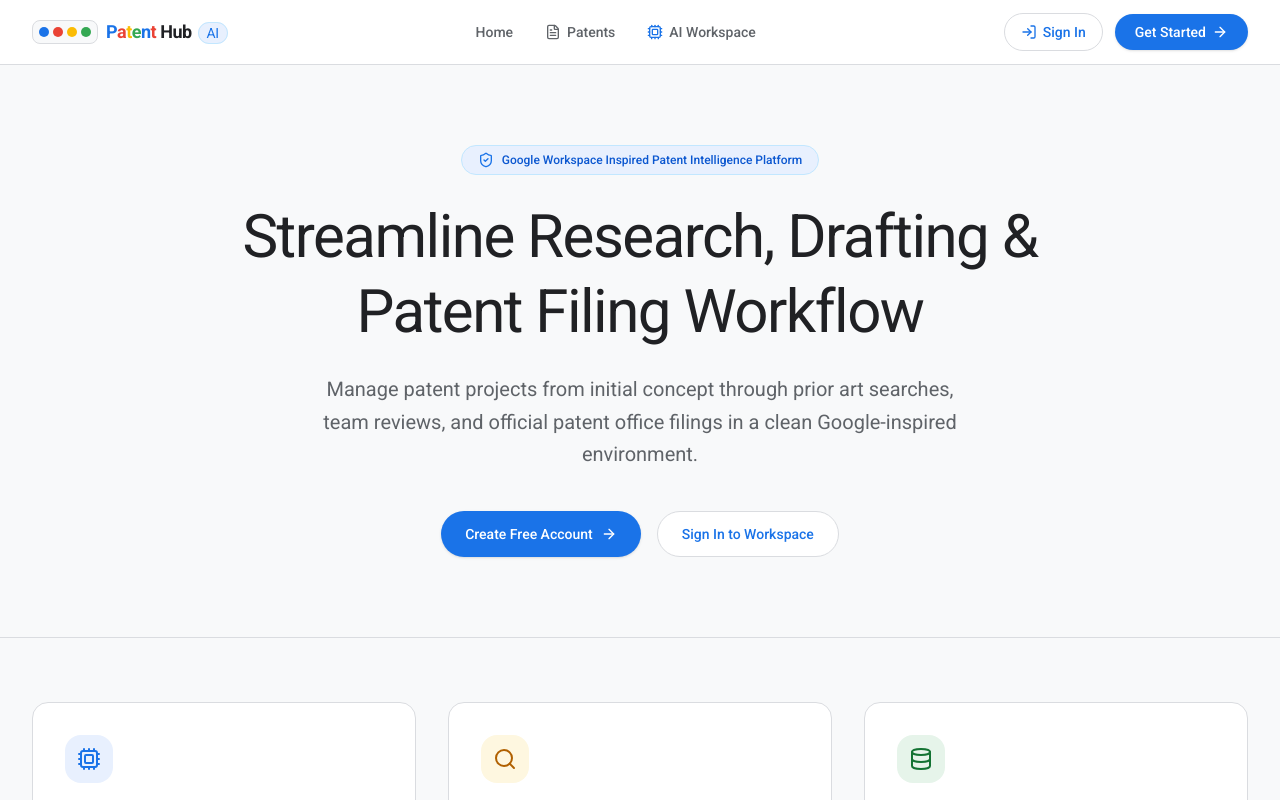
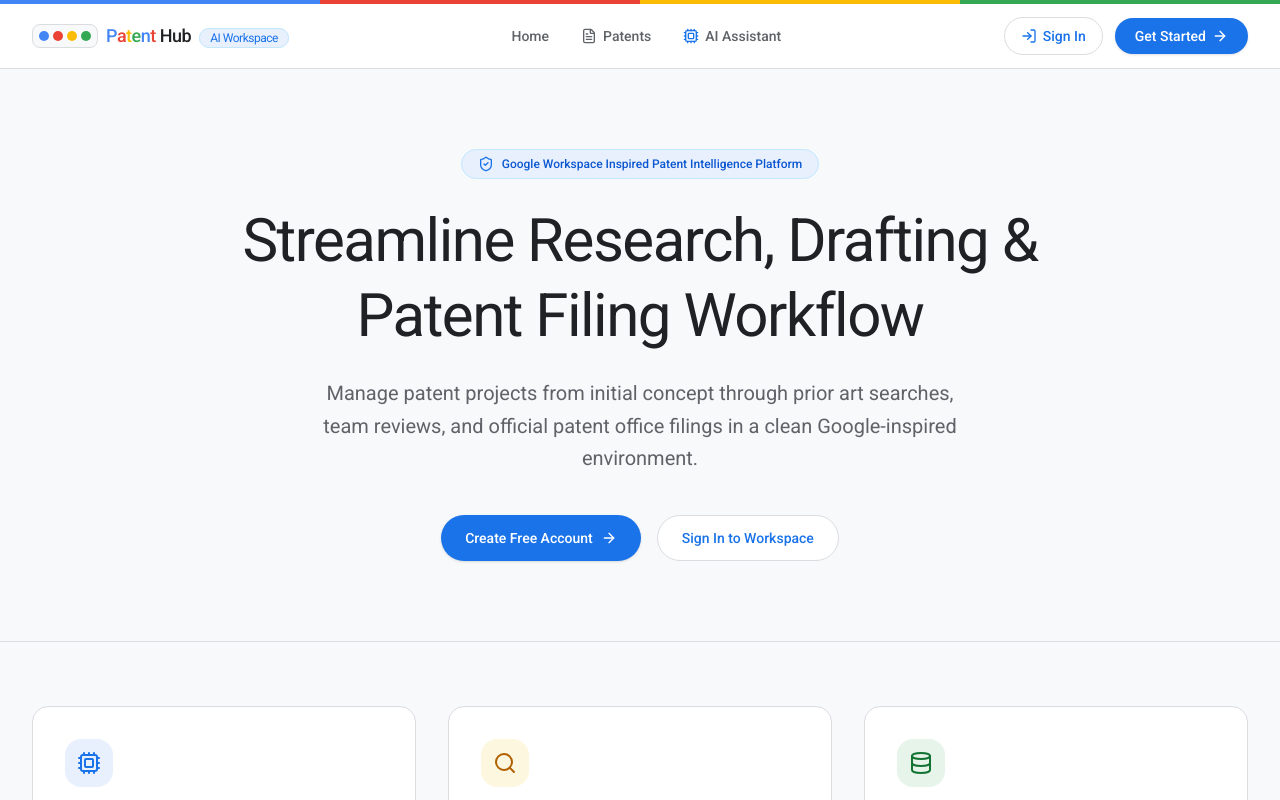
Before and after one commit to Athira1903/PatentHub-AI, a React (Vite) app in the folder client/: page / in a window 1280 px wide. Shown: the top 800 px of the page. Built offline with nearby package versions, Linux system fonts and the light colour scheme.

Commit message:
Completed full Google Workspace and Google Cloud Platform theme overhaul

```diff
--- a/client/index.html
+++ b/client/index.html
@@ -4,7 +4,7 @@
     <meta charset="UTF-8" />
     <link rel="icon" type="image/svg+xml" href="/favicon.svg" />
     <meta name="viewport" content="width=device-width, initial-scale=1.0" />
-    <title>PatentHub AI - Google Workspace Patent Intelligence</title>
+    <title>PatentHub AI - Google Workspace Patent Platform</title>
     <link rel="preconnect" href="https://fonts.googleapis.com">
     <link rel="preconnect" href="https://fonts.gstatic.com" crossorigin>
     <link href="https://fonts.googleapis.com/css2?family=Roboto:wght@300;400;500;700&display=swap" rel="stylesheet">
--- a/client/src/components/Navbar.tsx
+++ b/client/src/components/Navbar.tsx
@@ -4,26 +4,34 @@ import { LogIn, FileText, Cpu, ArrowRight } from 'lucide-react';
 
 export const Navbar: React.FC = () => {
   return (
-    <nav className="border-b border-[#dadce0] bg-white sticky top-0 z-50">
-      <div className="max-w-7xl mx-auto px-4 sm:px-6 lg:px-8">
+    <header className="sticky top-0 z-50 bg-white border-b border-[#dadce0]">
+      {/* Google 4-Color Top Stripe */}
+      <div className="h-1 w-full flex">
+        <div className="h-full w-1/4 bg-[#4285F4]"></div>
+        <div className="h-full w-1/4 bg-[#EA4335]"></div>
+        <div className="h-full w-1/4 bg-[#FBBC05]"></div>
+        <div className="h-full w-1/4 bg-[#34A853]"></div>
+      </div>
+
+      <nav className="max-w-7xl mx-auto px-4 sm:px-6 lg:px-8">
         <div className="flex items-center justify-between h-16">
           <Link to="/" className="flex items-center gap-2 text-xl font-bold tracking-tight text-[#202124]">
-            {/* Google 4-Color Dots Icon */}
+            {/* Google Logo Dot Icon */}
             <div className="flex items-center gap-1 p-1.5 rounded-lg bg-[#f8f9fa] border border-[#dadce0]">
-              <span className="w-2.5 h-2.5 rounded-full bg-[#1a73e8]"></span>
-              <span className="w-2.5 h-2.5 rounded-full bg-[#ea4335]"></span>
-              <span className="w-2.5 h-2.5 rounded-full bg-[#fbbc04]"></span>
-              <span className="w-2.5 h-2.5 rounded-full bg-[#34a853]"></span>
+              <span className="w-2.5 h-2.5 rounded-full bg-[#4285F4]"></span>
+              <span className="w-2.5 h-2.5 rounded-full bg-[#EA4335]"></span>
+              <span className="w-2.5 h-2.5 rounded-full bg-[#FBBC05]"></span>
+              <span className="w-2.5 h-2.5 rounded-full bg-[#34A853]"></span>
             </div>
-            <span className="font-semibold text-lg">
-              <span className="text-[#1a73e8]">P</span>
-              <span className="text-[#ea4335]">a</span>
-              <span className="text-[#fbbc04]">t</span>
-              <span className="text-[#34a853]">e</span>
-              <span className="text-[#1a73e8]">n</span>
-              <span className="text-[#ea4335]">t</span>
+            <span className="font-medium text-lg">
+              <span className="text-[#4285F4]">P</span>
+              <span className="text-[#EA4335]">a</span>
+              <span className="text-[#FBBC05]">t</span>
+              <span className="text-[#34A853]">e</span>
+              <span className="text-[#4285F4]">n</span>
+              <span className="text-[#EA4335]">t</span>
               <span className="text-[#202124] ml-1">Hub</span>
-              <span className="text-[#1a73e8] font-normal text-sm ml-1.5 px-2 py-0.5 rounded-full bg-[#e8f0fe] border border-[#c2e7ff]">AI</span>
+              <span className="text-[#1a73e8] font-normal text-xs ml-2 px-2.5 py-0.5 rounded-full bg-[#e8f0fe] border border-[#c2e7ff]">AI Workspace</span>
             </span>
           </Link>
 
@@ -35,7 +43,7 @@ export const Navbar: React.FC = () => {
             </Link>
             <Link to="/ai-assistant" className="flex items-center gap-1.5 hover:text-[#1a73e8] transition-colors">
               <Cpu className="w-4 h-4 text-[#1a73e8]" />
-              AI Workspace
+              AI Assistant
             </Link>
           </div>
 
@@ -55,7 +63,7 @@ export const Navbar: React.FC = () => {
             </Link>
           </div>
         </div>
-      </div>
-    </nav>
+      </nav>
+    </header>
   );
 };
--- a/client/src/layouts/DashboardLayout.tsx
+++ b/client/src/layouts/DashboardLayout.tsx
@@ -3,7 +3,6 @@ import { Outlet, Link, useNavigate, useLocation } from 'react-router-dom';
 import {
   LayoutDashboard,
   FolderKanban,
-  PlusCircle,
   FileText,
   Cpu,
   Users,
@@ -17,6 +16,7 @@ import {
   LogOut,
   ChevronLeft,
   Search,
+  Plus,
 } from 'lucide-react';
 import { api } from '../services/api';
 import toast from 'react-hot-toast';
@@ -58,7 +58,6 @@ export const DashboardLayout: React.FC = () => {
   const navItems = [
     { label: 'Dashboard', path: '/dashboard', icon: LayoutDashboard },
     { label: 'My Projects', path: '/dashboard/projects', icon: FolderKanban },
-    { label: 'Create Project', path: '/dashboard/create-project', icon: PlusCircle },
     { label: 'Documents', path: '/dashboard/documents', icon: FileText },
     { label: 'Prototype', path: '/dashboard/prototype', icon: Cpu },
     { label: 'Team', path: '/dashboard/team', icon: Users },
@@ -72,7 +71,16 @@ export const DashboardLayout: React.FC = () => {
   ];
 
   return (
-    <div className="min-h-screen bg-[#f8f9fa] text-[#202124] flex overflow-hidden">
+    <div className="min-h-screen bg-[#f8f9fa] text-[#202124] flex flex-col overflow-hidden">
+      {/* Google 4-Color Top Stripe */}
+      <div className="h-1 w-full flex sticky top-0 z-50">
+        <div className="h-full w-1/4 bg-[#4285F4]"></div>
+        <div className="h-full w-1/4 bg-[#EA4335]"></div>
+        <div className="h-full w-1/4 bg-[#FBBC05]"></div>
+        <div className="h-full w-1/4 bg-[#34A853]"></div>
+      </div>
+
+      <div className="flex-1 flex overflow-hidden">
         {/* Sidebar */}
         <aside
           className={`${
@@ -83,19 +91,19 @@ export const DashboardLayout: React.FC = () => {
           <div className="h-16 flex items-center justify-between px-4 border-b border-[#dadce0]">
             <Link to="/dashboard" className="flex items-center gap-2 font-bold text-[#202124] overflow-hidden">
               <div className="flex items-center gap-1 p-1 rounded-lg bg-[#f8f9fa] border border-[#dadce0] shrink-0">
-              <span className="w-2 h-2 rounded-full bg-[#1a73e8]"></span>
-              <span className="w-2 h-2 rounded-full bg-[#ea4335]"></span>
-              <span className="w-2 h-2 rounded-full bg-[#fbbc04]"></span>
-              <span className="w-2 h-2 rounded-full bg-[#34a853]"></span>
+                <span className="w-2 h-2 rounded-full bg-[#4285F4]"></span>
+                <span className="w-2 h-2 rounded-full bg-[#EA4335]"></span>
+                <span className="w-2 h-2 rounded-full bg-[#FBBC05]"></span>
+                <span className="w-2 h-2 rounded-full bg-[#34A853]"></span>
               </div>
               {!collapsed && (
-              <span className="font-semibold text-base">
-                <span className="text-[#1a73e8]">P</span>
-                <span className="text-[#ea4335]">a</span>
-                <span className="text-[#fbbc04]">t</span>
-                <span className="text-[#34a853]">e</span>
-                <span className="text-[#1a73e8]">n</span>
-                <span className="text-[#ea4335]">t</span>
+                <span className="font-medium text-base">
+                  <span className="text-[#4285F4]">P</span>
+                  <span className="text-[#EA4335]">a</span>
+                  <span className="text-[#FBBC05]">t</span>
+                  <span className="text-[#34A853]">e</span>
+                  <span className="text-[#4285F4]">n</span>
+                  <span className="text-[#EA4335]">t</span>
                   <span className="text-[#202124] ml-1">Hub</span>
                 </span>
               )}
@@ -108,8 +116,24 @@ export const DashboardLayout: React.FC = () => {
             </button>
           </div>
 
-        {/* Sidebar Links (Google Workspace Pill Style) */}
-        <nav className="flex-1 py-3 pr-3 space-y-0.5 overflow-y-auto">
+          {/* Google Drive "+ New" FAB Button */}
+          <div className="p-4">
+            <Link
+              to="/dashboard/create-project"
+              className={`flex items-center justify-center gap-3 bg-white hover:bg-[#f8f9fa] border border-[#dadce0] text-[#3c4043] hover:text-[#1a73e8] rounded-2xl shadow-md hover:shadow-lg transition-all ${
+                collapsed ? 'p-3' : 'px-5 py-3.5'
+              }`}
+            >
+              {/* Google 4-Color Plus Icon */}
+              <div className="flex items-center justify-center w-6 h-6">
+                <Plus className="w-6 h-6 text-[#1a73e8]" />
+              </div>
+              {!collapsed && <span className="font-medium text-sm text-[#3c4043]">New Project</span>}
+            </Link>
+          </div>
+
+          {/* Sidebar Links (Google Workspace Active Pill Style) */}
+          <nav className="flex-1 py-1 pr-3 space-y-0.5 overflow-y-auto">
             {navItems.map((item) => {
               const Icon = item.icon;
               const isActive = location.pathname === item.path;
@@ -157,7 +181,7 @@ export const DashboardLayout: React.FC = () => {
                 <Search className="w-4 h-4 absolute left-3.5 top-1/2 -translate-y-1/2 text-[#5f6368]" />
                 <input
                   type="text"
-                placeholder="Search patent claims, projects, documents..."
+                  placeholder="Search patent claims, projects, specifications..."
                   className="w-full pl-10 pr-4 py-2 bg-[#f1f3f4] hover:bg-white border border-transparent hover:border-[#dadce0] focus:bg-white focus:border-[#1a73e8] focus:ring-1 focus:ring-[#1a73e8] rounded-full text-xs text-[#202124] transition-all"
                 />
               </div>
@@ -176,5 +200,6 @@ export const DashboardLayout: React.FC = () => {
           </main>
         </div>
       </div>
+    </div>
   );
 };
```
Lines whose indentation alone changed are shown as unchanged.
